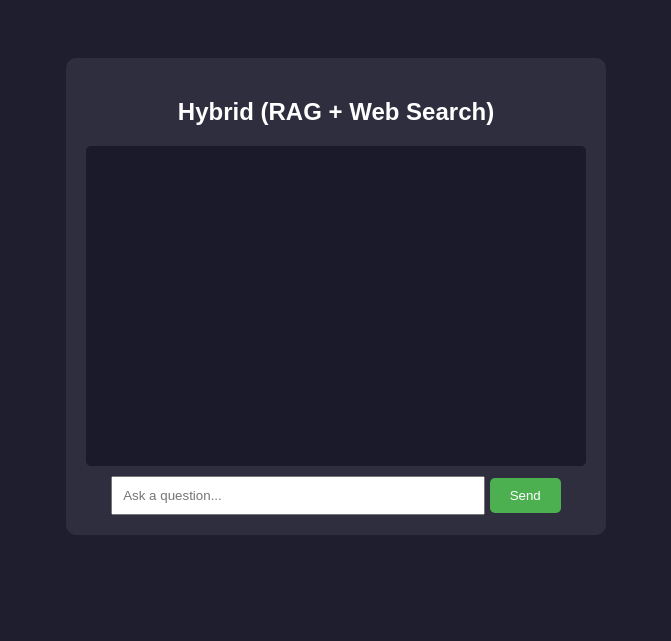
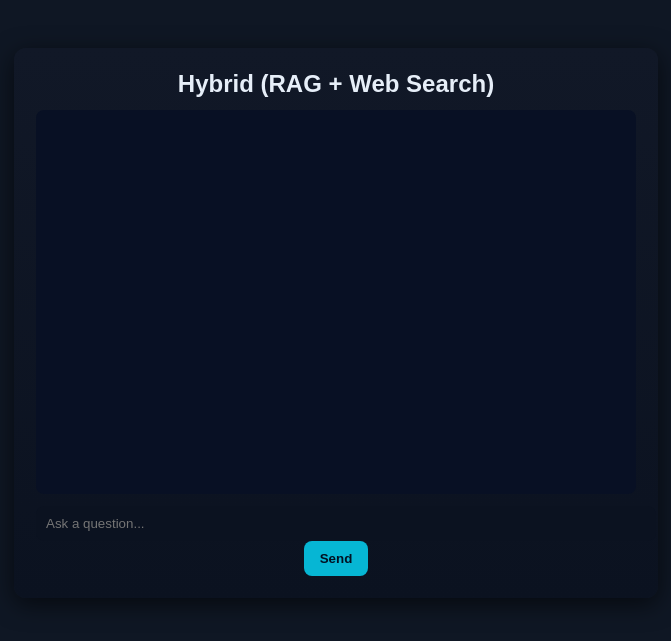
Before and after one commit to SURESH-dev575/RAG_MODEL_DEPLOY, a Flask app: page / in a window 1280 px wide. Shown: the top 641 px of the page, without its empty margins (304-975 px from the left). Run offline with Flask 3, Linux system fonts and the light colour scheme; parts of the project's set-up code (start-up, migrations or seed data) failed here and were passed over.

Commit message:
Update style.css

```diff
--- a/static/style.css
+++ b/static/style.css
@@ -1,38 +1,83 @@
 body {
-    background-color: #1e1e2f;
+    background-color: #0f1724;
     font-family: Arial, sans-serif;
-    color: white;
+    color: #e6eef8;
     text-align: center;
-    padding-top: 50px;
+    padding-top: 40px;
 }
 
 .chatbox {
-    width: 500px;
+    width: 600px;
     margin: auto;
-    background: #2e2e3f;
-    padding: 20px;
-    border-radius: 10px;
+    background: linear-gradient(180deg, #111827 0%, #0b1220 100%);
+    padding: 22px;
+    border-radius: 12px;
+    box-shadow: 0 6px 24px rgba(0,0,0,0.6);
+}
+
+h2 {
+    margin: 0 0 12px;
 }
 
 #chat-log {
-    background: #1a1a2a;
-    height: 300px;
+    background: #081024;
+    height: 360px;
     overflow-y: auto;
-    margin-bottom: 10px;
-    padding: 10px;
-    border-radius: 5px;
+    margin-bottom: 12px;
+    padding: 12px;
+    border-radius: 8px;
     text-align: left;
+    font-size: 14px;
+}
+
+.controls {
+    display: flex;
+    gap: 8px;
+    margin-bottom: 12px;
 }
 
 #user-input {
-    width: 70%;
+    width: 100%;
     padding: 10px;
+    border-radius: 8px;
+    border: none;
+    background: #0b1220;
+    color: #e6eef8;
 }
 
 button {
-    padding: 10px 20px;
-    background-color: #4CAF50;
-    color: white;
+    padding: 10px 16px;
+    background-color: #06b6d4;
+    color: #021022;
     border: none;
-    border-radius: 5px;
+    border-radius: 8px;
+    cursor: pointer;
+    font-weight: bold;
 }
+
+.upload {
+    margin-top: 8px;
+    display:flex;
+    gap:8px;
+    justify-content:center;
+    align-items:center;
+}
+
+.msg {
+    margin: 6px 0;
+    padding: 8px 10px;
+    border-radius: 8px;
+    display: inline-block;
+    max-width: 90%;
+}
+
+.msg.you {
+    background: rgba(6, 182, 212, 0.12);
+    color: #bfefff;
+    align-self: flex-end;
+}
+
+.msg.bot {
+    background: rgba(255,255,255,0.04);
+    color: #e6eef8;
+}
```
